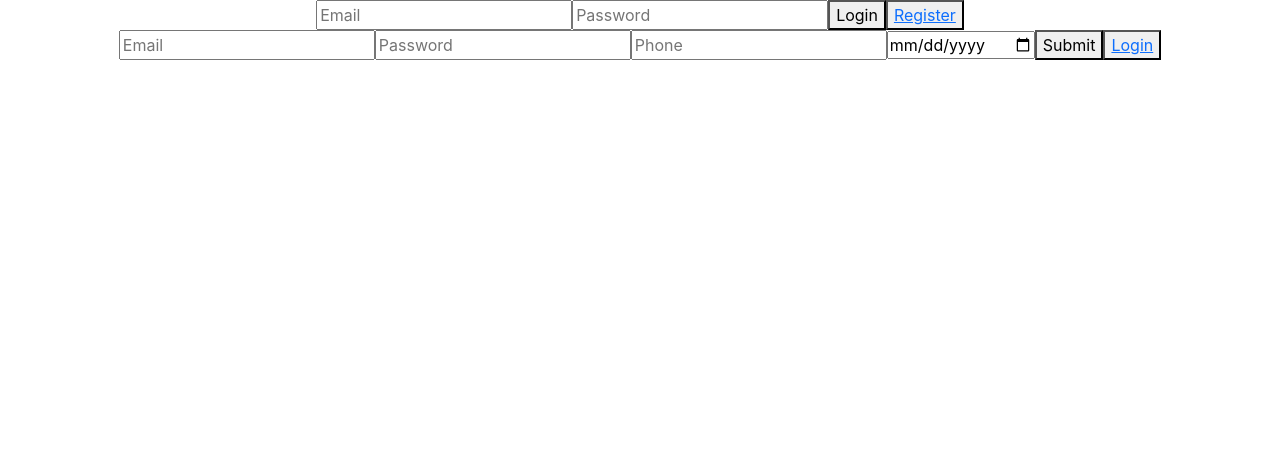
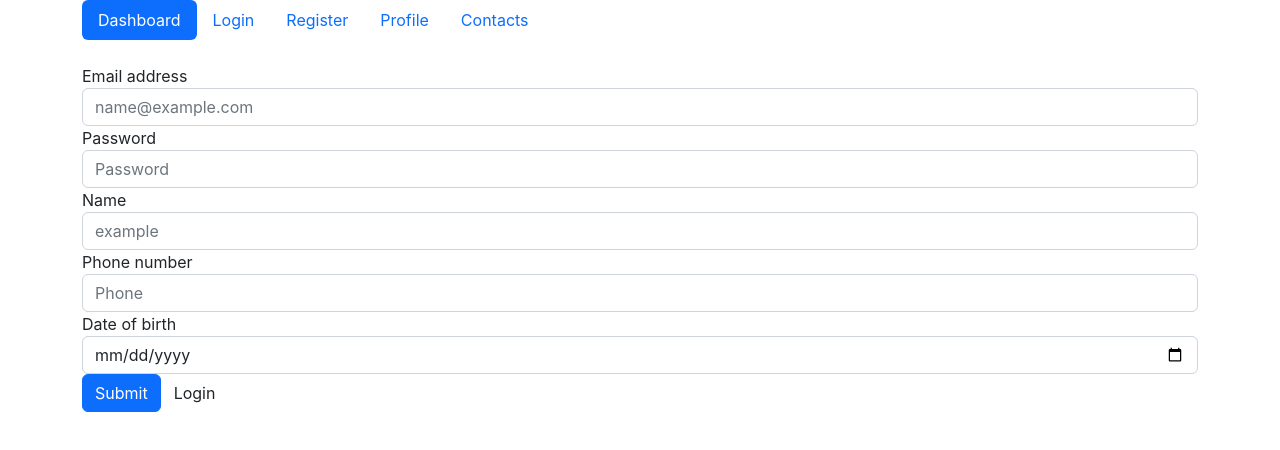
Before and after one commit to DanielAssuncao0/ContactManagementSystem, a React (Create React App) app in the folder frontend/: page /register in a window 1280 px wide. Shown: the top 450 px of the page. Built offline with nearby package versions, Linux system fonts and the light colour scheme.

Commit message:
Implementing navigation, organizing folders

```diff
--- a/frontend/src/App.js
+++ b/frontend/src/App.js
@@ -1,15 +1,12 @@
-import logo from './logo.svg';
-import './App.css';
+import { Outlet } from 'react-router-dom';
 import Menu from './Menu';
-import Login from './Login';
-import Register from './Register';
 
 function App() {
 	return (
-		<div className='App'>
-			<Login />
-			<Register />
+		<div>
 			<Menu />
+			<br />
+			<Outlet />
 		</div>
 	);
 }
--- a/frontend/src/Login.js
+++ /dev/null
@@ -1,22 +0,0 @@
-function Login() {
-	function submitLogin(e) {
-		e.preventDefault();
-	}
-
-	return (
-		<div className='App'>
-			<form>
-				<input type='text' placeholder='Email' />
-				<input type='password' placeholder='Password' />
-				<button type='submit' onSubmit={submitLogin}>
-					Login
-				</button>
-				<button>
-					<a href='register'>Register</a>
-				</button>
-			</form>
-		</div>
-	);
-}
-
-export default Login;
--- a/frontend/src/Menu.js
+++ b/frontend/src/Menu.js
@@ -1,13 +1,35 @@
+import { Link } from 'react-router-dom';
+
 function Menu() {
 	return (
-		<div className='menu'>
-			<header>
-				<nav>
-					{/* <a>Dashboard</a>
-					<a>Profile</a>
-					<a>Contact</a> */}
-				</nav>
-			</header>
+		<div className='menu container'>
+			<ul class='nav nav-pills'>
+				<li class='nav-item'>
+					<Link to='/' class='nav-link active'>
+						Dashboard
+					</Link>
+				</li>
+				<li class='nav-item'>
+					<Link to='/login' class='nav-link'>
+						Login
+					</Link>
+				</li>
+				<li class='nav-item'>
+					<Link to='/register' class='nav-link'>
+						Register
+					</Link>
+				</li>
+				<li class='nav-item'>
+					<Link to='/profile' class='nav-link'>
+						Profile
+					</Link>
+				</li>
+				<li class='nav-item'>
+					<Link to='/contacts' class='nav-link'>
+						Contacts
+					</Link>
+				</li>
+			</ul>
 		</div>
 	);
 }
--- a/frontend/src/ProfileForm.js
+++ /dev/null
@@ -1,58 +0,0 @@
-import { useState } from 'react';
-
-function ProfileForm(props) {
-	let [name, setName] = useState();
-	let [phone, setPhone] = useState();
-	let [dob, setDob] = useState();
-	let [password, setPassword] = useState();
-
-	const reset = () => {
-		setName('');
-		setPhone('');
-		setDob('');
-		setPassword('');
-	};
-
-	const submit = (e) => {
-		e.preventDefault();
-		const data = { name: name, phone: phone, dob: dob, password: password };
-		props.submit(data, reset);
-	};
-
-	return (
-		<div className='App'>
-			<form onSubmit={submit}>
-				<input
-					type='email'
-					placeholder='Email'
-					name='email'
-					onChange={(e) => setName(e.target.value)}
-				/>
-				<input
-					type='password'
-					placeholder='Password'
-					name='password'
-					onChange={(e) => setPassword(e.target.value)}
-				/>
-				<input
-					type='text'
-					placeholder='Phone'
-					name='phone'
-					onChange={(e) => setPhone(e.target.value)}
-				/>
-				<input
-					type='date'
-					placeholder='Date of birth'
-					name='dob'
-					onChange={(e) => setDob(e.target.value)}
-				/>
-				<button type='submit'>Submit</button>
-				<button>
-					<a href='register'>Login</a>
-				</button>
-			</form>
-		</div>
-	);
-}
-
-export default ProfileForm;
--- /dev/null
+++ b/frontend/src/forms/ProfileForm.js
@@ -0,0 +1,97 @@
+import { useState } from 'react';
+import { Link } from 'react-router-dom';
+
+function ProfileForm(props) {
+	let [name, setName] = useState();
+	let [email, setEmail] = useState();
+	let [phone, setPhone] = useState();
+	let [dob, setDob] = useState();
+	let [password, setPassword] = useState();
+
+	const reset = () => {
+		setEmail('');
+		setName('');
+		setPhone('');
+		setDob('');
+		setPassword('');
+	};
+
+	const submit = (e) => {
+		e.preventDefault();
+		const data = { email: email, name: name, phone: phone, dob: dob, password: password };
+		props.submit(data, reset);
+	};
+
+	return (
+		<div className='container'>
+			<form onSubmit={submit}>
+				<div className='form-group'>
+					<label for='profile_email'>Email address</label>
+					<input
+						type='email'
+						className='form-control'
+						id='profile_email'
+						placeholder='name@example.com'
+						name='email'
+						onChange={(e) => setEmail(e.target.value)}
+					/>
+				</div>
+				<div className='form-group'>
+					<label for='profile_password'>Password</label>
+					<input
+						type='password'
+						placeholder='Password'
+						name='password'
+						className='form-control'
+						id='profile_password'
+						onChange={(e) => setPassword(e.target.value)}
+					/>
+				</div>
+				<div className='form-group'>
+					<label for='profile_name'>Name</label>
+					<input
+						type='text'
+						className='form-control'
+						id='profile_name'
+						placeholder='example'
+						name='name'
+						onChange={(e) => setName(e.target.value)}
+					/>
+				</div>
+				<div className='form-group'>
+					<label for='profile_phone'>Phone number</label>
+					<input
+						type='text'
+						placeholder='Phone'
+						name='phone'
+						className='form-control'
+						id='profile_phone'
+						onChange={(e) => setPhone(e.target.value)}
+					/>
+				</div>
+				<div className='form-group'>
+					<label for='profile_dob'>Date of birth</label>
+					<input
+						type='date'
+						name='dob'
+						className='form-control'
+						id='profile_dob'
+						onChange={(e) => setDob(e.target.value)}
+					/>
+				</div>
+				<div className='flex justify-between'>
+					<button type='submit' className='btn btn-primary'>
+						Submit
+					</button>
+					<button className='btn'>
+						<Link to='/login' className='nav-link'>
+							Login
+						</Link>
+					</button>
+				</div>
+			</form>
+		</div>
+	);
+}
+
+export default ProfileForm;
--- a/frontend/src/index.js
+++ b/frontend/src/index.js
@@ -1,15 +1,25 @@
 import React from 'react';
 import ReactDOM from 'react-dom/client';
 import './index.css';
-import App from './App';
 import reportWebVitals from './reportWebVitals';
-import { BrowserRouter } from 'react-router-dom';
+import { BrowserRouter, Routes, Route } from 'react-router-dom';
+import Menu from './Menu';
+import Dashboard from './App';
+import Login from './pages/Login';
+import Register from './pages/Register';
 
 const root = ReactDOM.createRoot(document.getElementById('root'));
 root.render(
 	<React.StrictMode>
 		<BrowserRouter>
-			<App />
+			<Routes>
+				<Route exact path='/' element={<Dashboard />}>
+					<Route exact path='login' element={<Login />} />
+					<Route exact path='register' element={<Register />} />
+					{/* <Route path='profile' element={<Profile />} /> */}
+					{/* <Route path='*' element={<NoPage />} /> */}
+				</Route>
+			</Routes>
 		</BrowserRouter>
 	</React.StrictMode>
 );
--- /dev/null
+++ b/frontend/src/pages/Dashboard.js
@@ -0,0 +1,5 @@
+function Dashboard() {
+	return <div></div>;
+}
+
+export default Dashboard;
--- /dev/null
+++ b/frontend/src/pages/Login.js
@@ -0,0 +1,66 @@
+import { useState } from 'react';
+import axios from 'axios';
+import { constants } from '../Constants';
+import { Link } from 'react-router-dom';
+
+function Login() {
+	let [email, setEmail] = useState();
+	let [password, setPassword] = useState();
+
+	function submit(e) {
+		e.preventDefault();
+		const data = { email: email, password: password };
+		axios
+			.post(`${constants.API_URL}/profile`, data)
+			.then((response) => {
+				setEmail('');
+				setPassword('');
+				alert('Login successful');
+				//STORE user ID
+				//Redirect to dashboard
+			})
+			.catch((err) => console.log(err));
+	}
+
+	return (
+		<div className='container'>
+			<h2>Login</h2>
+			<form onSubmit={submit}>
+				<div className='form-group'>
+					<label for='profile_email'>Email address</label>
+					<input
+						type='email'
+						className='form-control'
+						id='profile_email'
+						placeholder='name@example.com'
+						name='email'
+						onChange={(e) => setEmail(e.target.value)}
+					/>
+				</div>
+				<div className='form-group'>
+					<label for='profile_password'>Password</label>
+					<input
+						type='password'
+						placeholder='Password'
+						name='password'
+						className='form-control'
+						id='profile_password'
+						onChange={(e) => setPassword(e.target.value)}
+					/>
+				</div>
+				<div className='flex justify-between'>
+					<button type='submit' className='btn btn-primary'>
+						Submit
+					</button>
+					<button className='btn'>
+						<Link to='/register' className='nav-link'>
+							Register
+						</Link>
+					</button>
+				</div>
+			</form>
+		</div>
+	);
+}
+
+export default Login;
--- a/frontend/src/Register.js
+++ b/frontend/src/pages/Register.js
@@ -1,10 +1,11 @@
 import axios from 'axios';
-import { constants } from './Constants';
-import ProfileForm from './ProfileForm';
+import { constants } from '../Constants';
+import ProfileForm from '../forms/ProfileForm';
 
 function Register() {
 	const submit = (data, reset) => {
 		console.log(data);
+		console.log(reset);
 		axios
 			.post(`${constants.API_URL}/profile`, data)
 			.then((response) => {
@@ -15,7 +16,7 @@ function Register() {
 	};
 
 	return (
-		<div className='App'>
+		<div>
 			<ProfileForm submit={submit} />
 		</div>
 	);
```
